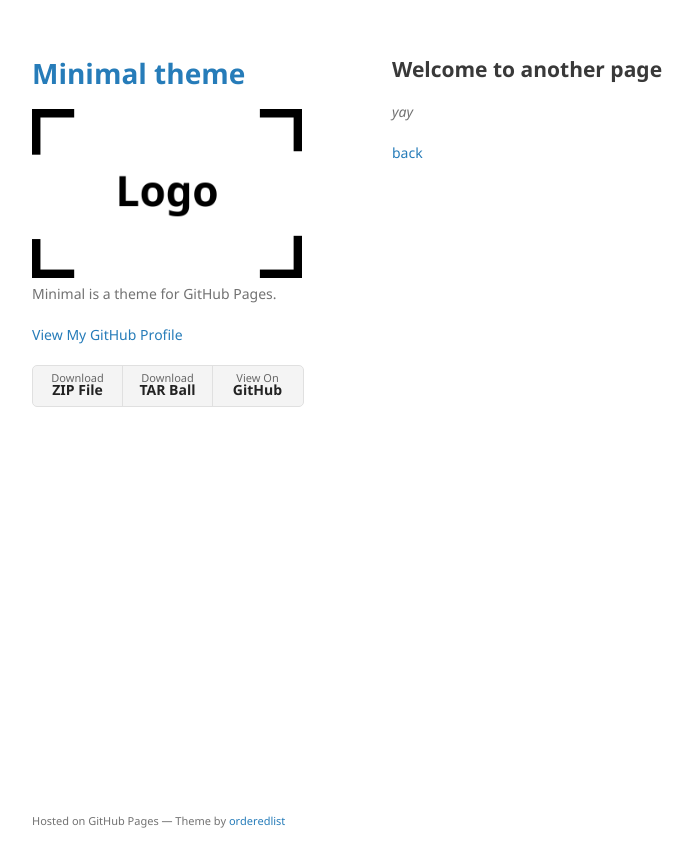
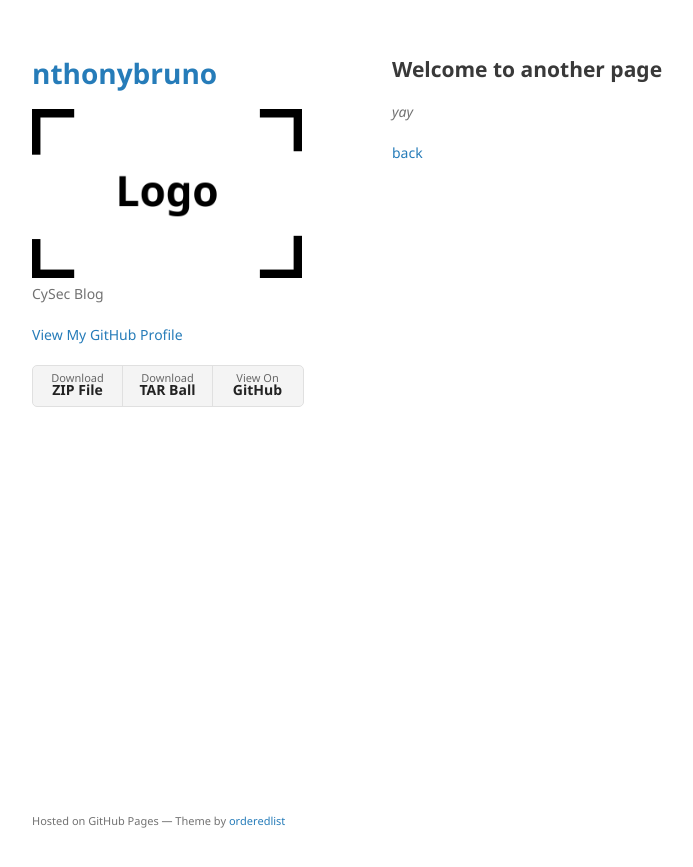
Before and after one commit to nthonybruno/nthonybruno.github.io, a Jekyll site: the page built from another-page.md, in a window 1280 px wide. Shown: the top 867 px of the page, without its empty margins (178-871 px from the left). Built offline with Jekyll 4.4.1, drawn with Linux system fonts in a browser that asks for light colours; our own code applies the rules of GitHub Pages for plain Markdown files.

Commit message:
Update _config.yml

```diff
--- a/_config.yml
+++ b/_config.yml
@@ -1,6 +1,8 @@
-title: Minimal theme
+theme: jekyll-theme-minimal
+title: nthonybruno
+name: InfoSec Blog
+description: CySec Blog
+google_analytics: G-2D2C6EGVHW
+avatar: https://avatars.githubusercontent.com/u/44067716?v=4
+show_downloads: true
 logo: /assets/img/logo.png
-description: Minimal is a theme for GitHub Pages.
-show_downloads: true
-google_analytics:
-theme: jekyll-theme-minimal
```
